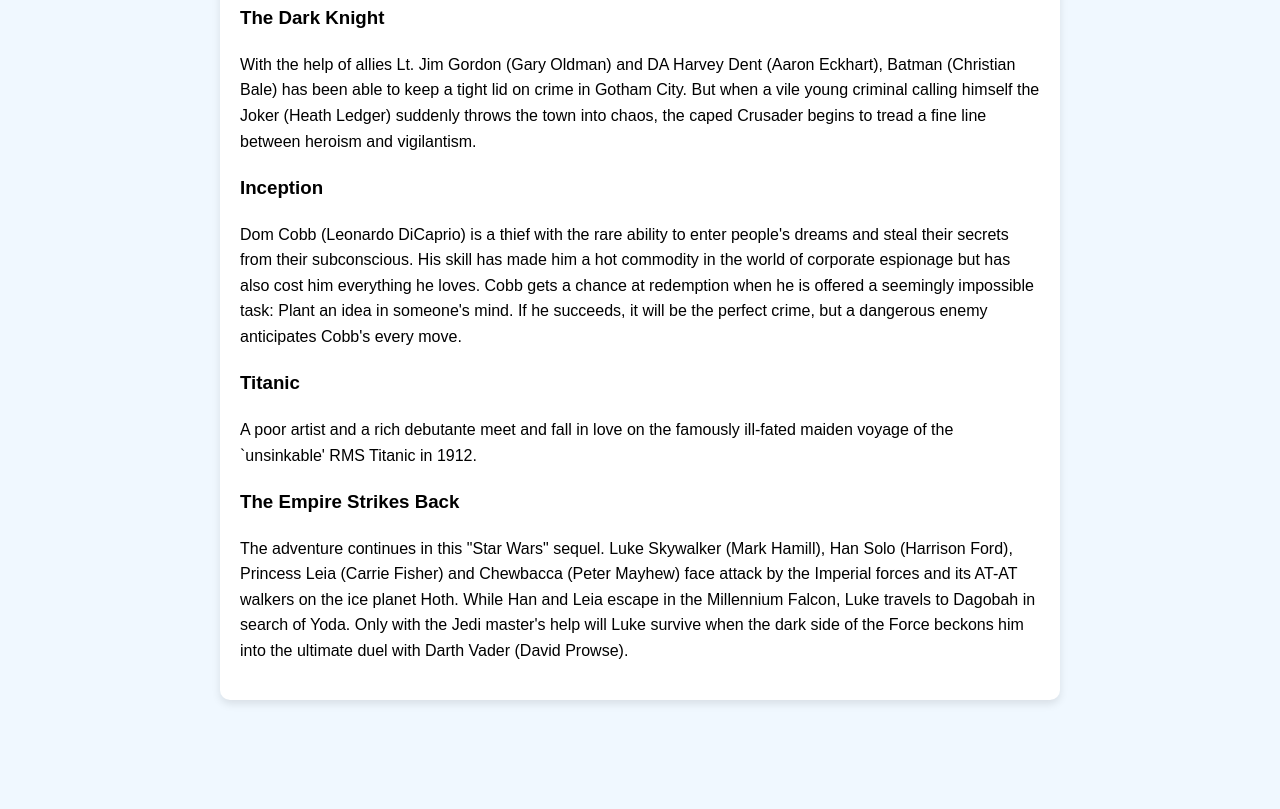
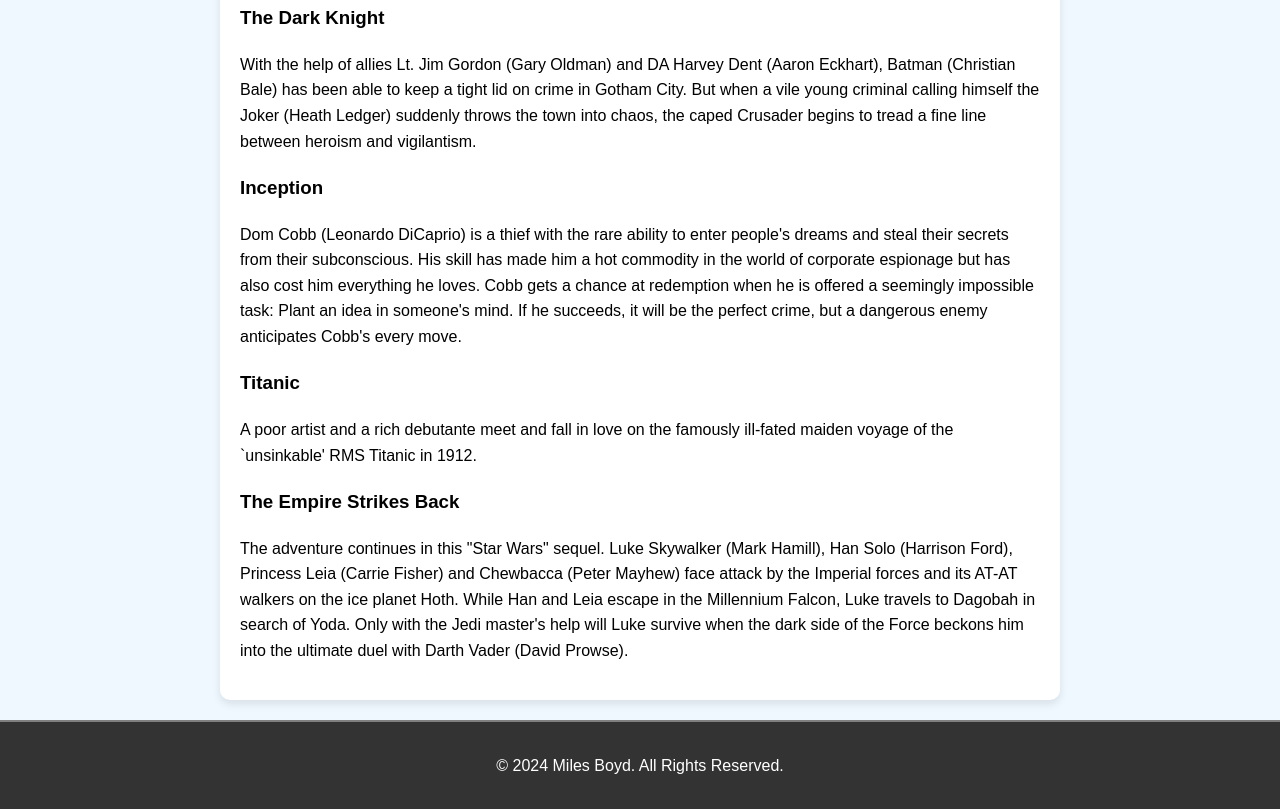
Before and after one commit to miles8945/Book_The_View, a plain HTML site: page Top10Movies.html in a window 1280 px wide. Shown: the part 1180-1989 px from the top of the page. Before the commit the page ends 1900 px from the top, so only its background shows below. Drawn offline with Linux system fonts and the light colour scheme.

Commit message:
Update Top10Movies.html

```diff
--- a/Top10Movies.html
+++ b/Top10Movies.html
@@ -48,11 +48,11 @@
 
             <h3>The Empire Strikes Back</h3>
             <p>The adventure continues in this "Star Wars" sequel. Luke Skywalker (Mark Hamill), Han Solo (Harrison Ford), Princess Leia (Carrie Fisher) and Chewbacca (Peter Mayhew) face attack by the Imperial forces and its AT-AT walkers on the ice planet Hoth. While Han and Leia escape in the Millennium Falcon, Luke travels to Dagobah in search of Yoda. Only with the Jedi master's help will Luke survive when the dark side of the Force beckons him into the ultimate duel with Darth Vader (David Prowse).</p>
-
-
         </article>
     </section>
 
-
-
+    <footer>
+        <p>&copy; 2024 Miles Boyd. All Rights Reserved.</p>
+    </footer>
 </body>
+</html>
```
